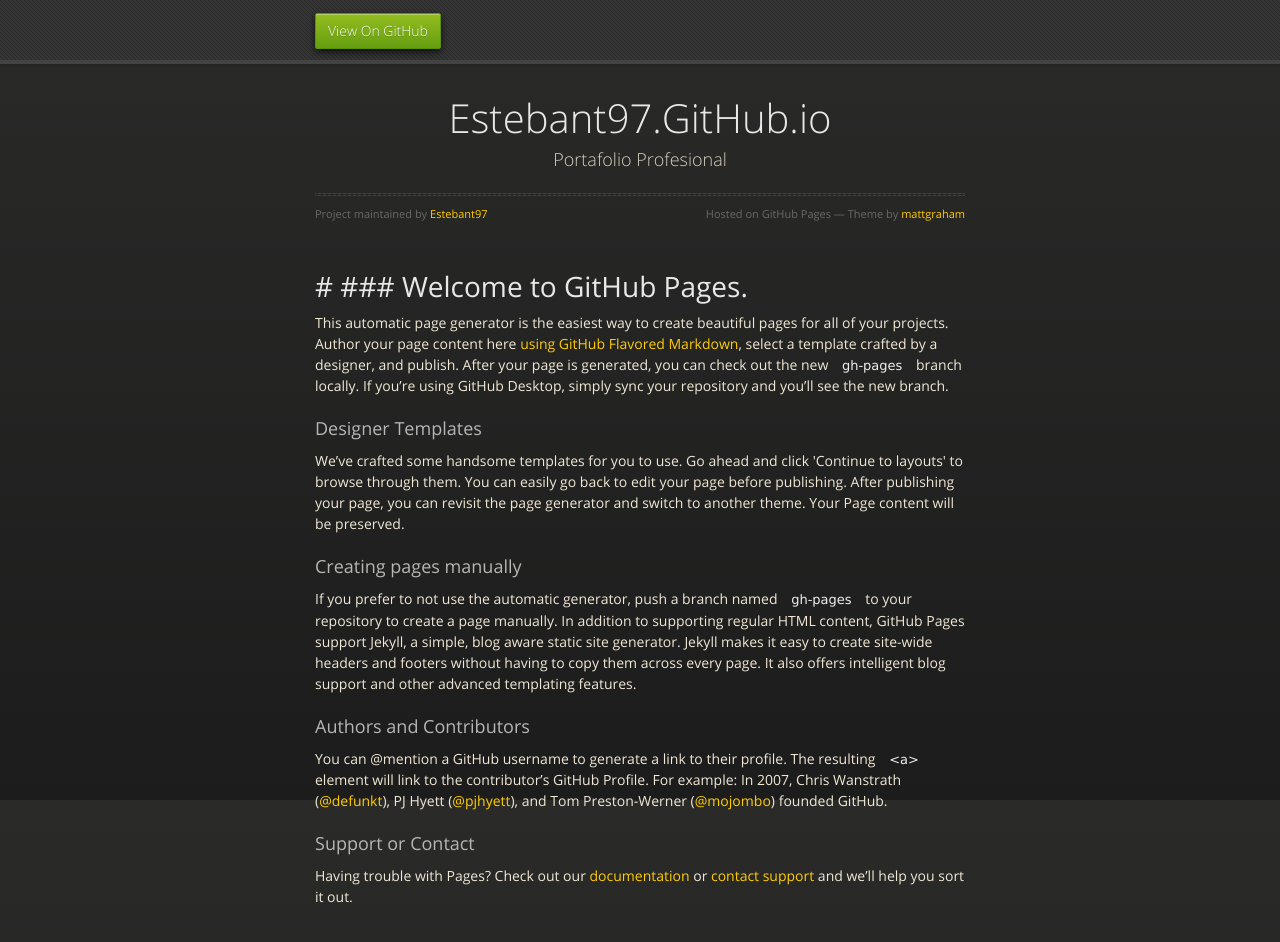
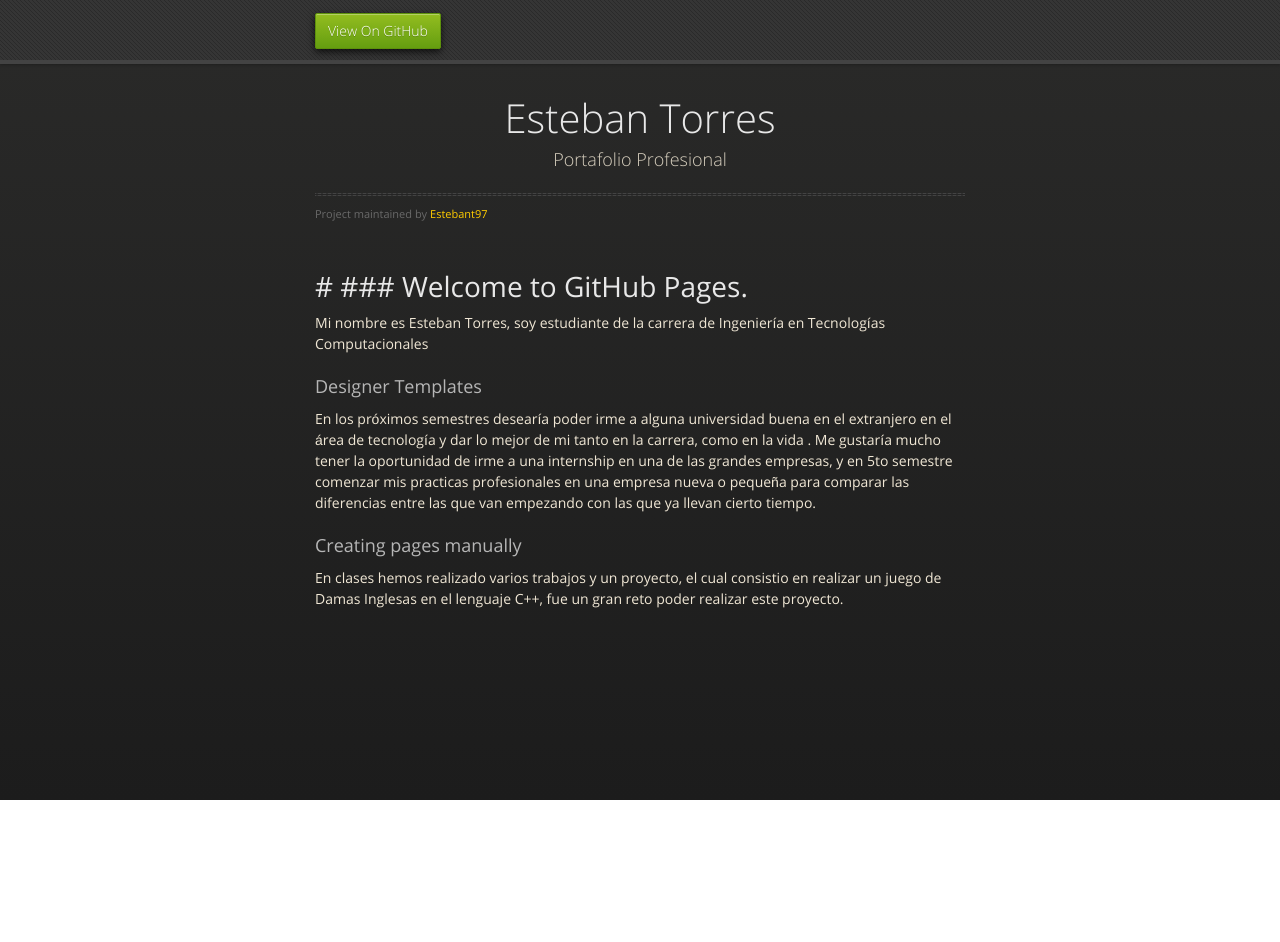
Before and after one commit to Estebant97/estebant97.github.io, a plain HTML site: page index.html in a window 1280 px wide. After the commit the page ends 800 px from the top, so only its background shows below. Drawn offline with nearby package versions, Linux system fonts and the light colour scheme.

Commit message:
Update index.html

```diff
--- a/index.html
+++ b/index.html
@@ -28,38 +28,28 @@
 
       <section>
         <div id="title">
-          <h1>Estebant97.GitHub.io</h1>
+          <h1>Esteban Torres</h1>
           <p>Portafolio Profesional</p>
           <hr>
           <span class="credits left">Project maintained by <a href="https://github.com/Estebant97">Estebant97</a></span>
-          <span class="credits right">Hosted on GitHub Pages &mdash; Theme by <a href="https://twitter.com/michigangraham">mattgraham</a></span>
         </div>
 
         <h1>
 <a id="--welcome-to-github-pages" class="anchor" href="#--welcome-to-github-pages" aria-hidden="true"><span aria-hidden="true" class="octicon octicon-link"></span></a># ### Welcome to GitHub Pages.</h1>
 
-<p>This automatic page generator is the easiest way to create beautiful pages for all of your projects. Author your page content here <a href="https://guides.github.com/features/mastering-markdown/">using GitHub Flavored Markdown</a>, select a template crafted by a designer, and publish. After your page is generated, you can check out the new <code>gh-pages</code> branch locally. If you’re using GitHub Desktop, simply sync your repository and you’ll see the new branch.</p>
+<p>Mi nombre es Esteban Torres, soy estudiante de la carrera de Ingeniería en Tecnologías Computacionales </p>
 
 <h3>
 <a id="designer-templates" class="anchor" href="#designer-templates" aria-hidden="true"><span aria-hidden="true" class="octicon octicon-link"></span></a>Designer Templates</h3>
 
-<p>We’ve crafted some handsome templates for you to use. Go ahead and click 'Continue to layouts' to browse through them. You can easily go back to edit your page before publishing. After publishing your page, you can revisit the page generator and switch to another theme. Your Page content will be preserved.</p>
+<p>En los próximos semestres desearía poder irme a alguna universidad buena en el extranjero en el área de tecnología y dar lo mejor de mi tanto en la carrera, como en la vida . Me gustaría mucho tener la oportunidad de irme a una internship en una de las grandes empresas, y en 5to semestre comenzar mis practicas profesionales en una empresa nueva o pequeña para comparar las diferencias entre las que van empezando con las que ya llevan cierto tiempo.</p>
 
 <h3>
 <a id="creating-pages-manually" class="anchor" href="#creating-pages-manually" aria-hidden="true"><span aria-hidden="true" class="octicon octicon-link"></span></a>Creating pages manually</h3>
 
-<p>If you prefer to not use the automatic generator, push a branch named <code>gh-pages</code> to your repository to create a page manually. In addition to supporting regular HTML content, GitHub Pages support Jekyll, a simple, blog aware static site generator. Jekyll makes it easy to create site-wide headers and footers without having to copy them across every page. It also offers intelligent blog support and other advanced templating features.</p>
+<p>En clases hemos realizado varios trabajos y un proyecto, el cual consistio en realizar un juego de Damas Inglesas en el lenguaje C++, fue un gran reto poder realizar este proyecto.</p>
+<h3>
 
-<h3>
-<a id="authors-and-contributors" class="anchor" href="#authors-and-contributors" aria-hidden="true"><span aria-hidden="true" class="octicon octicon-link"></span></a>Authors and Contributors</h3>
-
-<p>You can @mention a GitHub username to generate a link to their profile. The resulting <code>&lt;a&gt;</code> element will link to the contributor’s GitHub Profile. For example: In 2007, Chris Wanstrath (<a href="https://github.com/defunkt" class="user-mention">@defunkt</a>), PJ Hyett (<a href="https://github.com/pjhyett" class="user-mention">@pjhyett</a>), and Tom Preston-Werner (<a href="https://github.com/mojombo" class="user-mention">@mojombo</a>) founded GitHub.</p>
-
-<h3>
-<a id="support-or-contact" class="anchor" href="#support-or-contact" aria-hidden="true"><span aria-hidden="true" class="octicon octicon-link"></span></a>Support or Contact</h3>
-
-<p>Having trouble with Pages? Check out our <a href="https://help.github.com/pages">documentation</a> or <a href="https://github.com/contact">contact support</a> and we’ll help you sort it out.</p>
-      </section>
 
     </div>
     <!--[if !IE]><script>fixScale(document);</script><![endif]-->
```
